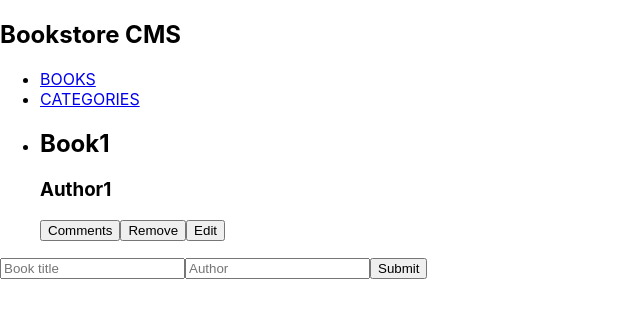
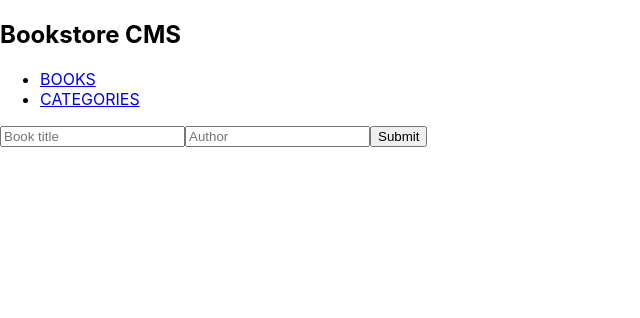
Before and after one commit to angeluray/au-bookstore, a React (Create React App) app: page / in a window 1280 px wide. Shown: the top 318 px of the page, without its empty margins (0-640 px from the left). Built offline with nearby package versions, Linux system fonts and the light colour scheme.

Commit message:
Remove hardcode from App JS

```diff
--- a/src/components/App.js
+++ b/src/components/App.js
@@ -1,15 +1,10 @@
-import React, { useState } from 'react';
+import React from 'react';
+import { useSelector } from 'react-redux';
 import DisplayList from './displaylist';
 import Form from './form';
 
 const App = () => {
-  const [books] = useState([
-    {
-      id: 1,
-      title: 'Book1',
-      author: 'Author1',
-    },
-  ]);
+  const books = useSelector((state) => state.books);
 
   return (
     <div className="booksContainer">
```
